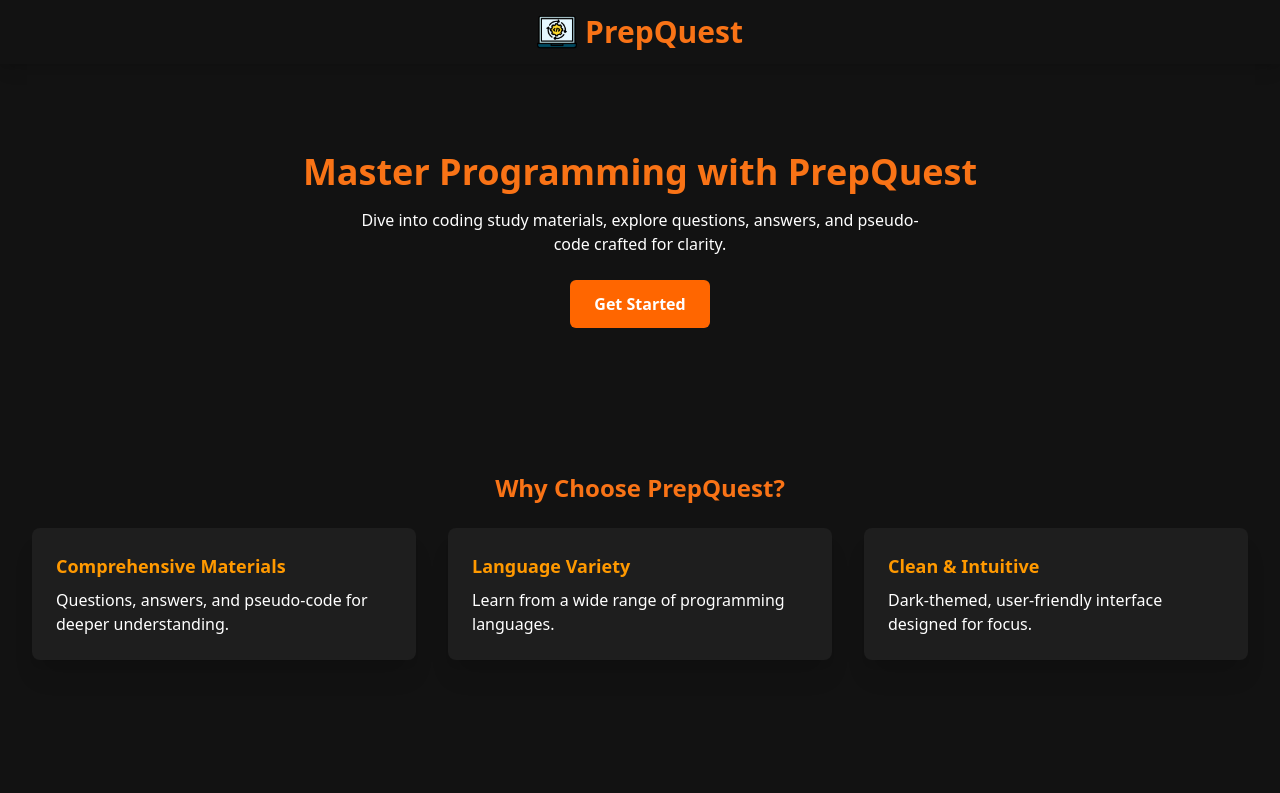
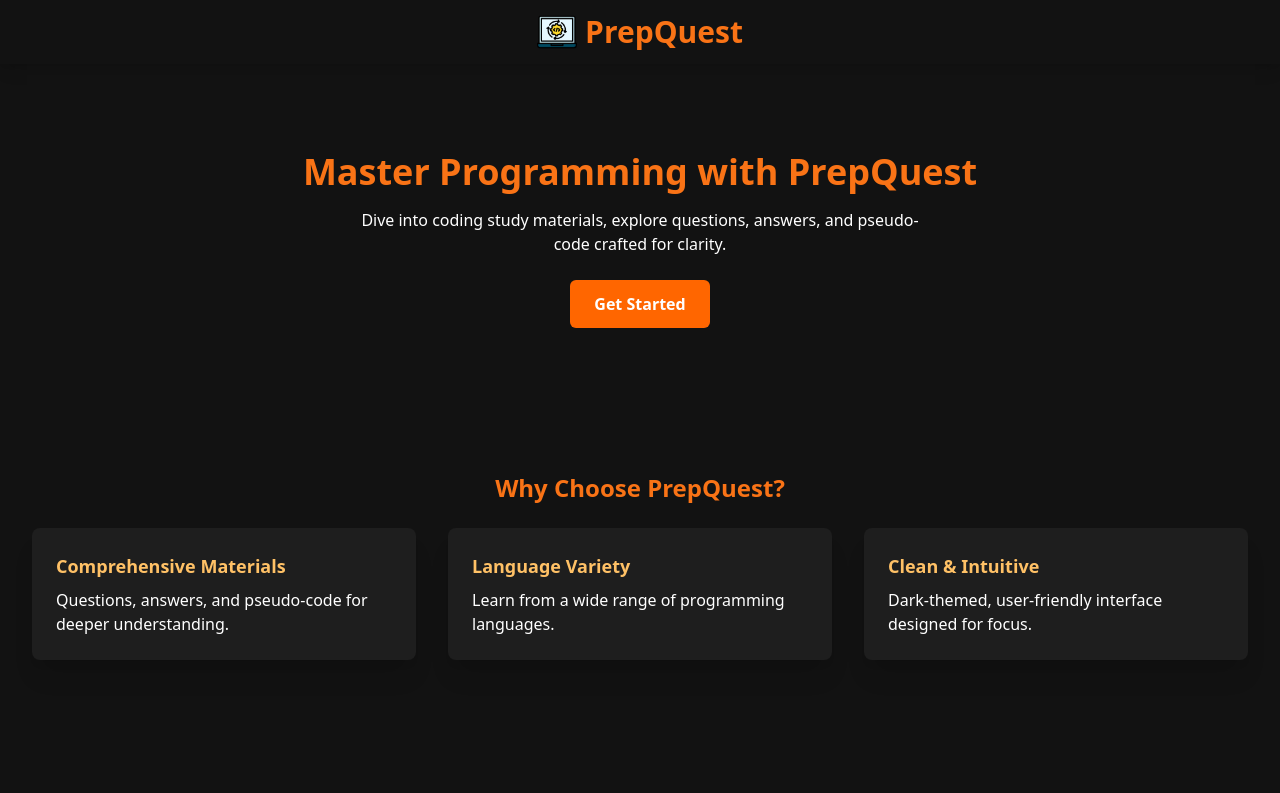
Before and after one commit to shubhamverma8991/questcode, a React (Create React App) app: page / in a window 1280 px wide. Shown: the top 793 px of the page. Built offline with nearby package versions, Linux system fonts and the light colour scheme; no server answers.

Commit message:
Sort with language name

```diff
--- a/src/components/Home.js
+++ b/src/components/Home.js
@@ -44,7 +44,7 @@
   // Feature Box Component
   const FeatureBox = ({ title, description }) => (
     <div className="max-w-sm bg-card p-6 rounded-lg shadow-xl">
-      <h3 className="text-lg font-semibold text-secondary mb-2">{title}</h3>
+      <h3 className="text-lg font-semibold text-tertiary mb-2">{title}</h3>
       <p className="text-white">{description}</p>
     </div>
   );
@@ -125,7 +125,10 @@
               <p>Loading Languages Please Wait...</p>
             </>
           ) : (
-            languages && languages.map((item) => <LanguageCard key={item.id} name={item.name} image={item.icon} />)
+            languages &&
+            languages
+              .sort((a, b) => a.name.localeCompare(b.name))
+              .map((item) => <LanguageCard key={item.id} name={item.name} image={item.icon} />)
           )}
         </div>
       </section>
```
